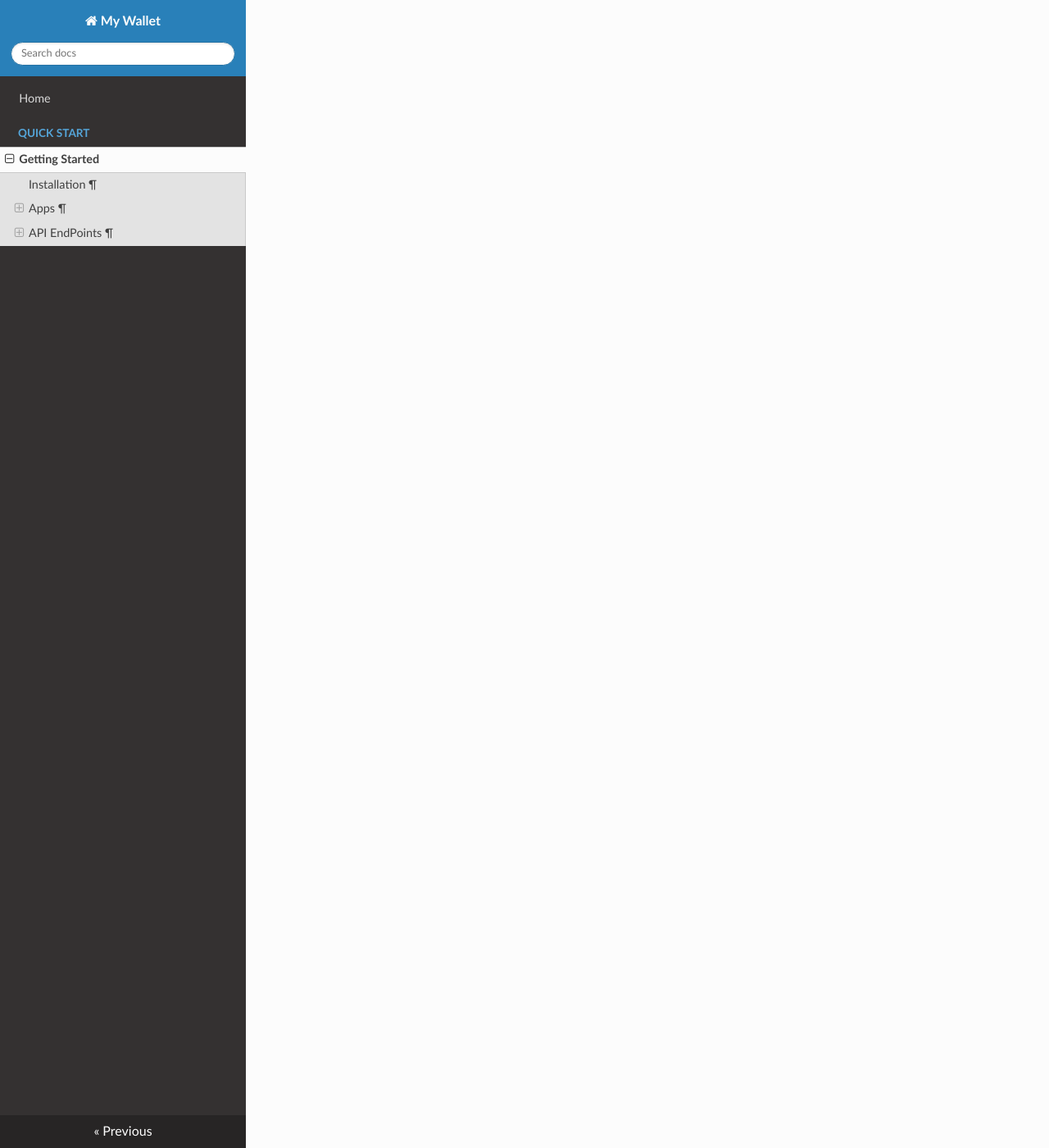
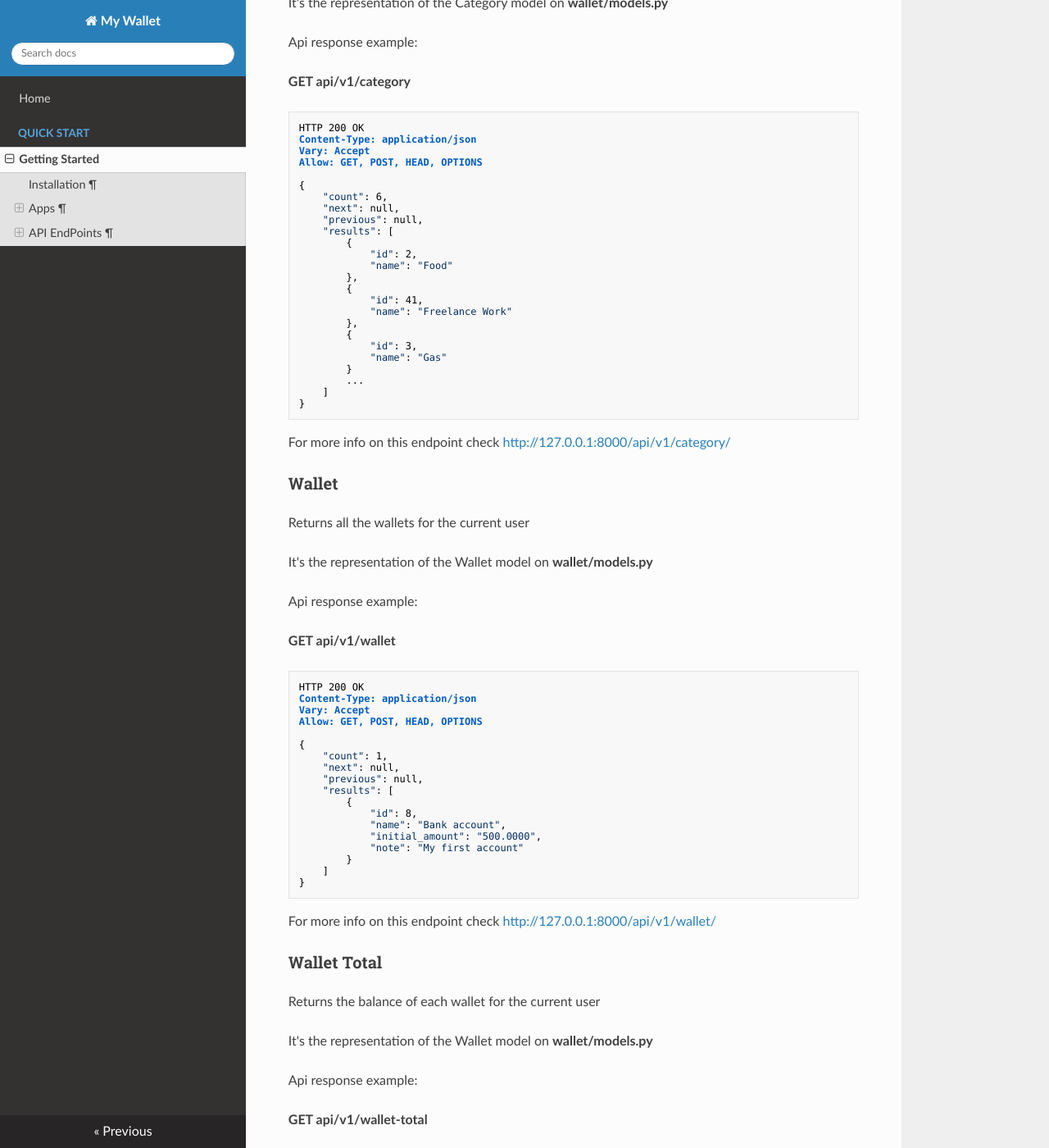
Before and after one commit to gdi3d/my_wallet, an MkDocs documentation site: the page built from docs/docs/getting-started.md, in a window 1280 px wide and 1400 px high, scrolled down 3726 px. Shown: the whole window at 82% size. Built offline with MkDocs 1.6.1, drawn with Linux system fonts in a browser that asks for light colours; nearby versions of some CDN libraries; old or Windows-style settings are respelled for this version of MkDocs; some of the changed text lies outside the part shown.

Commit message:
Adding doc

````diff
--- a/docs/docs/getting-started.md
+++ b/docs/docs/getting-started.md
@@ -89,7 +89,7 @@ Allow: GET, POST, HEAD, OPTIONS
     ]
 }
 ```
-For more doc on this endpoint check [http://127.0.0.1:8000/api/v1/items/](http://127.0.0.1:8000/api/v1/items/)
+For more info on this endpoint check [http://127.0.0.1:8000/api/v1/items/](http://127.0.0.1:8000/api/v1/items/)
 
 ### Transactions
 Returns all the transactions for the current user in all wallets
@@ -153,4 +153,122 @@ Allow: GET, POST, HEAD, OPTIONS
     ]
 }
 ```
-For more doc on this endpoint check [http://127.0.0.1:8000/api/v1/transactions/](http://127.0.0.1:8000/api/v1/transactions/)
+For more info on this endpoint check [http://127.0.0.1:8000/api/v1/transactions/](http://127.0.0.1:8000/api/v1/transactions/)
+
+### Transactions Total
+Returns the total amount of a transactions search
+
+Api response example:
+
+**GET api/v1/transactions-total**
+```
+HTTP 200 OK
+Content-Type: application/json
+Vary: Accept
+Allow: GET, HEAD, OPTIONS
+
+{
+    "total": "70.00"
+}
+```
+For more info on this endpoint check [http://127.0.0.1:8000/api/v1/transactions-total/](http://127.0.0.1:8000/api/v1/transactions-total/)
+
+### Category
+Returns all the categories for the current user
+
+It's the representation of the Category model on **wallet/models.py**
+
+Api response example:
+
+**GET api/v1/category**
+```
+HTTP 200 OK
+Content-Type: application/json
+Vary: Accept
+Allow: GET, POST, HEAD, OPTIONS
+
+{
+    "count": 6,
+    "next": null,
+    "previous": null,
+    "results": [
+        {
+            "id": 2,
+            "name": "Food"
+        },
+        {
+            "id": 41,
+            "name": "Freelance Work"
+        },
+        {
+            "id": 3,
+            "name": "Gas"
+        }
+        ...
+    ]
+}
+```
+For more info on this endpoint check [http://127.0.0.1:8000/api/v1/category/](http://127.0.0.1:8000/api/v1/category/)
+
+### Wallet
+Returns all the wallets for the current user
+
+It's the representation of the Wallet model on **wallet/models.py**
+
+Api response example:
+
+**GET api/v1/wallet**
+```
+HTTP 200 OK
+Content-Type: application/json
+Vary: Accept
+Allow: GET, POST, HEAD, OPTIONS
+
+{
+    "count": 1,
+    "next": null,
+    "previous": null,
+    "results": [
+        {
+            "id": 8,
+            "name": "Bank account",
+            "initial_amount": "500.0000",
+            "note": "My first account"
+        }
+    ]
+}
+```
+For more info on this endpoint check [http://127.0.0.1:8000/api/v1/wallet/](http://127.0.0.1:8000/api/v1/wallet/)
+
+### Wallet Total
+Returns the balance of each wallet for the current user
+
+It's the representation of the Wallet model on **wallet/models.py**
+
+Api response example:
+
+**GET api/v1/wallet-total**
+```
+HTTP 200 OK
+Content-Type: application/json
+Vary: Accept
+Allow: GET, HEAD, OPTIONS
+
+{
+    "count": 1,
+    "next": null,
+    "previous": null,
+    "results": [
+        {
+            "wallet": {
+                "id": 8,
+                "name": "Bank account",
+                "initial_amount": "500.0000",
+                "note": "My first account"
+            },
+            "total": "70.0000"
+        }
+    ]
+}
+```
+For more info on this endpoint check [http://127.0.0.1:8000/api/v1/wallet-total/](http://127.0.0.1:8000/api/v1/wallet-total/)
````
Also changed, not shown: 1 other file.
